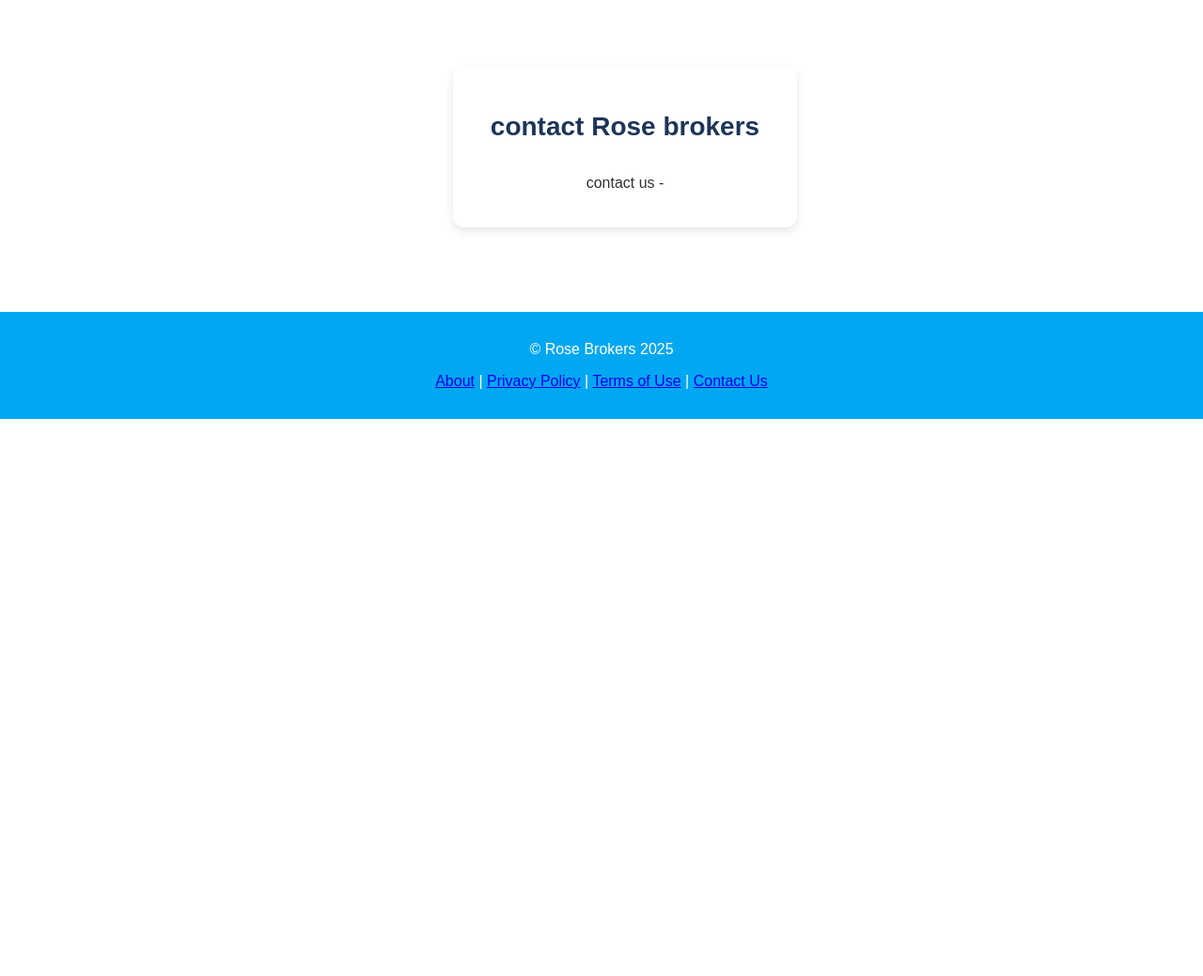
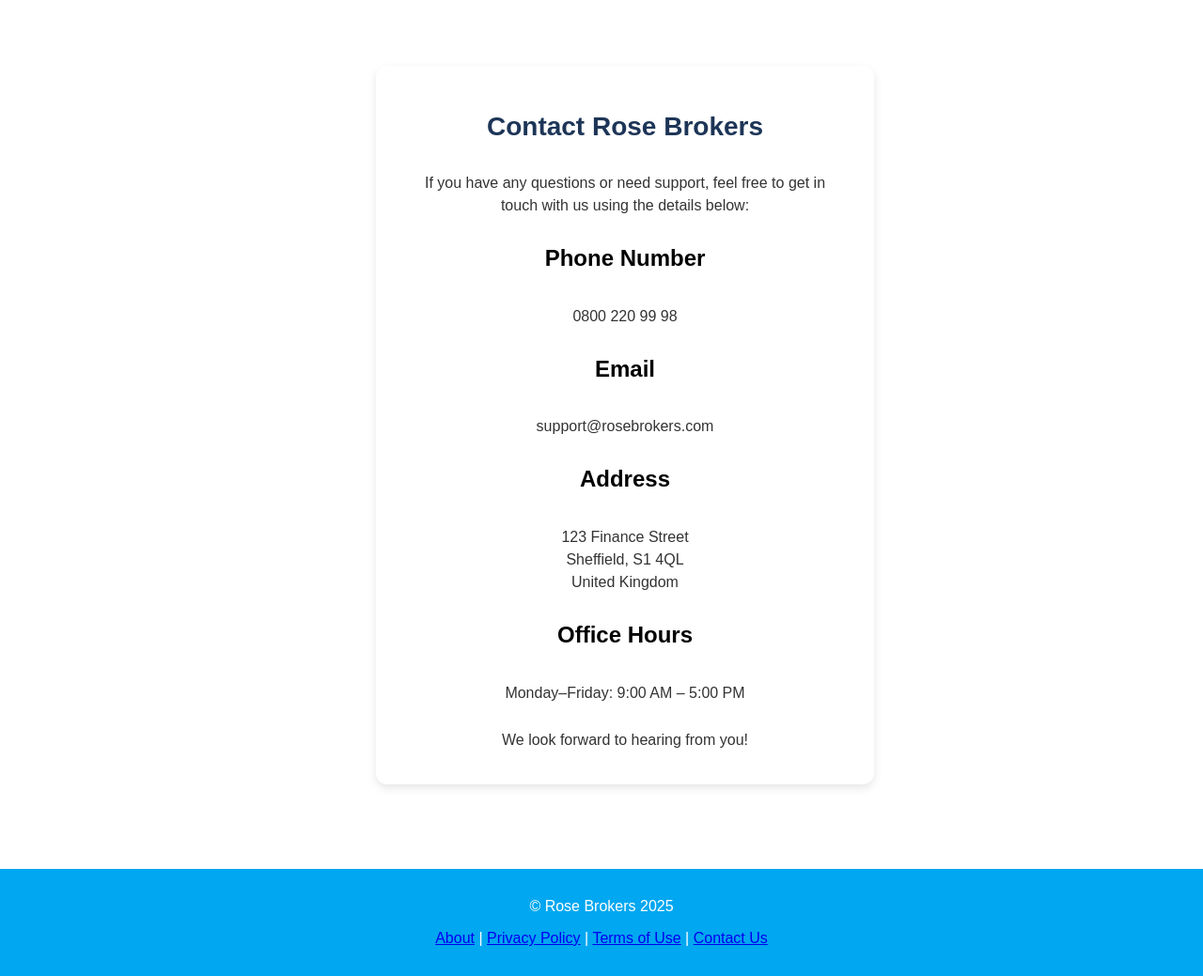
Before and after one commit to Theo-Asamp/Mortgage-Quotation-System, a PHP site: page /contact.php in a window 1280 px wide. Shown: the part 74-1113 px from the top of the page at 94% size. Before the commit the page ends 520 px from the top, so only its background shows below. Run offline with PHP 8.4, Linux system fonts and the light colour scheme.

Commit message:
add content to contact page

```diff
--- a/contact.php
+++ b/contact.php
@@ -22,8 +22,24 @@ require 'headerFooter.php';
 
     <section class="intro-section">
         <div class="intro-section__content">
-            <h2 class="intro-section__title">contact Rose brokers</h2>
-            <p class="intro-section__text">contact us - </p>
+            <h2 class="intro-section__title">Contact Rose Brokers</h2>
+            <p class="intro-section__text">If you have any questions or need support, feel free to get in touch with us using the details below:</p>
+
+            <h1>Phone Number</h1>
+            <p class="intro-section__text">0800 220 99 98</p>
+
+            <h1>Email</h1>
+            <p class="intro-section__text">support@rosebrokers.com</p>
+
+            <h1>Address</h1>
+            <p class="intro-section__text">123 Finance Street<br>
+            Sheffield, S1 4QL<br>
+            United Kingdom</p>
+
+            <h1>Office Hours</h1>
+            <p class="intro-section__text">Monday–Friday: 9:00 AM – 5:00 PM</p>
+
+            <p class="intro-section__text">We look forward to hearing from you!</p>
         </div>
     </section>
 
```
